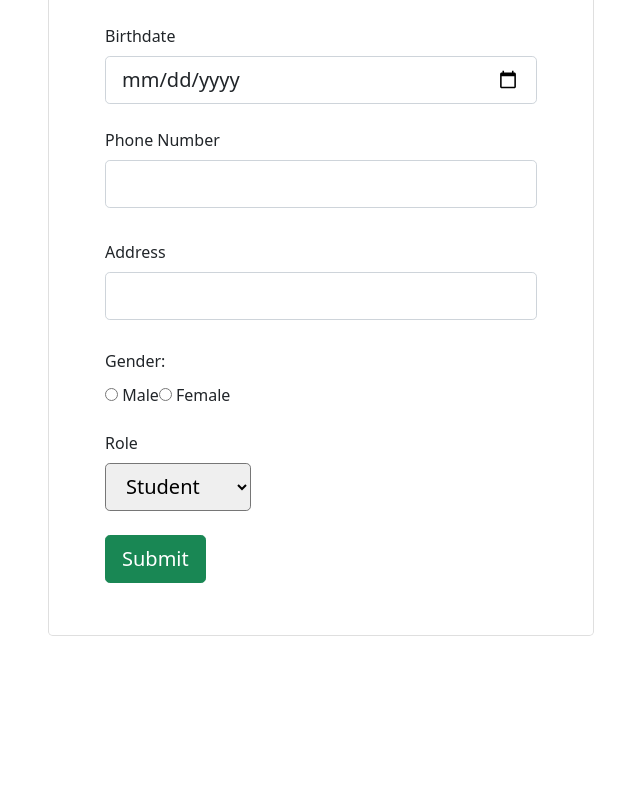
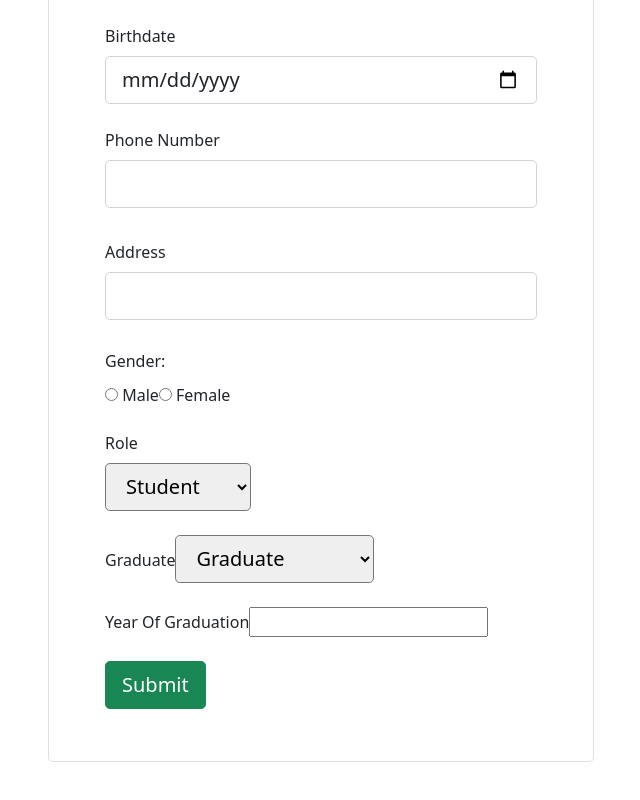
Before and after one commit to OmarAbdelzaher/SBE-WEBSITE-ITI-GP, a React (Create React App) app in the folder sbe-website-frontend/: page /signup in a window 1280 px wide. Shown: the part 1131-1931 px from the top of the page, without its empty margins (319-959 px from the left). Before the commit the page ends 1815 px from the top, so only its background shows below. Built offline with nearby package versions, Linux system fonts and the light colour scheme.

Commit message:
Handling Forms & APIs

```diff
--- a/sbe-website-frontend/package.json
+++ b/sbe-website-frontend/package.json
@@ -14,8 +14,11 @@
     "@testing-library/user-event": "^13.5.0",
     "axios": "^0.26.0",
     "bootstrap": "^5.1.3",
+    "js-cookie": "^3.0.1",
     "react": "^17.0.2",
     "react-bootstrap": "^2.1.2",
+    "react-datetime": "^3.1.1",
+    "react-daytime": "^1.3.0",
     "react-dom": "^17.0.2",
     "react-redux": "^7.2.6",
     "react-router-dom": "^5.3.0",
--- a/sbe-website-frontend/src/pages/SignupForm.js
+++ b/sbe-website-frontend/src/pages/SignupForm.js
@@ -1,11 +1,17 @@
 import React from "react";
 import Header from "../components/header";
 import { useState } from "react";
+// import Datetime from 'react-datetime';
+// import "react-datetime/css/react-datetime.css"
+import ReactDaytime from 'react-daytime';
 import axios from "axios";
 
-const studentUrl = "http://127.0.0.1:8000/api/students/"
-const staffUrl = "http://127.0.0.1:8000/api/staff/"
-const FacultyEmpUrl = "http://127.0.0.1:8000/api/facultyemps/"
+axios.defaults.xsrfCookieName = 'csrftoken'
+axios.defaults.xsrfHeaderName = 'X-CSRFToken'
+
+const studentUrl = "http://localhost:8000/api/students/"
+const staffUrl = "http://localhost:8000/api/staff/"
+const FacultyEmpUrl = "http://localhost:8000/api/facultyemps/"
 let url = ""
 
 const SignupForm = () => {
@@ -17,9 +23,13 @@ const SignupForm = () => {
     'birthdate':'',
     'address':'',
     'phone_number':'',
-    'role':'',
+    'role':'student',
     'password':'',
     'confirm_password':'',
+    'graduate':'',
+    'year_of_graduation':'',
+    'title':'',
+    'office_hours':'',
   });
 
   const handleChange = (event)=>{
@@ -31,9 +41,10 @@ const SignupForm = () => {
 
   // console.log(formData)
 
-  const submitForm = ()=>{
+  const submitForm = (e)=>{
+    e.preventDefault();
+
     const userFormData = new FormData();
-
     userFormData.append("fname", formData.fname)
     userFormData.append("lname", formData.lname)
     userFormData.append("email", formData.email)
@@ -42,6 +53,19 @@ const SignupForm = () => {
     userFormData.append("password", formData.password)
     userFormData.append("gender", formData.gender)
     userFormData.append("phone_number", formData.phone_number)
+    if (formData.role == "student")
+    {
+      userFormData.append("graduate",formData.phone_number)
+      userFormData.append("year_of_graduation",formData.year_of_graduation)
+    }
+    else if (formData.role == "dr" || formData.role == "ta")
+    {
+      userFormData.append("office_hours",formData.office_hours)
+    }
+    else if (formData.role == "employee")
+    {
+      userFormData.append("title",formData.title)
+    }
 
   try{
     if(formData.role == "student"){
@@ -54,7 +78,13 @@ const SignupForm = () => {
       url = FacultyEmpUrl
     }
     console.log(url)
-    axios.post(url,userFormData).then((response)=>{
+
+    axios.post(url,userFormData,
+    //   headers:{
+    //     "X-CSRFToken":Cookies.get('csrftoken')
+    //   }
+    // }
+    ).then((response)=>{
       console.log(response.data)
     });
   }
@@ -228,6 +258,58 @@ const SignupForm = () => {
                         </select>
                       </div>
                     </div>
+                    { formData.role === 'student' ?
+                   <>
+                   <br/>
+                    <div className="row">
+                    <div className="col-12">
+                       <label htmlFor="graduate">Graduate</label>
+                       <select className="select form-control-lg" onChange={handleChange} name="graduate">
+                        <option value="gradstd">Graduate</option>
+                        <option value="undergradstd">Undergraduate</option>
+                       </select>
+                      </div>
+                      </div>
+                    <br/>
+                    <div className="row">
+                    <div className="col-12">
+                      <label htmlFor="yeargrade">Year Of Graduation</label>
+                        <input type="number"
+                            name="year_of_graduation"
+                            id = "yeargrade"
+                        />
+                      </div>
+                      </div>
+                   </>
+                   : null
+                    }
+                    { formData.role == 'employee' ?
+                   <>
+                   <br/>
+                   <div className="row">
+                    <div className="col-12">
+                       <label htmlFor="title">Title</label>
+                       <input type="text"
+                           name="title"
+                       />
+                      </div>
+                      </div>
+                   </>
+                   : null
+               }
+                { formData.role == 'dr' || formData.role == 'ta' ?
+                   <>
+                   <br/>
+                   <div className="row">
+                    <div className="col-12">
+                       <label >Office Hours</label>
+                       <ReactDaytime name = 'office_hours' />
+                      </div>
+                      </div>
+                   </>
+                   : null
+               }
+
                     <br/>
                     <button
                       type="submit"
```
Also changed, not shown: 4 other files (tests, documents, lock files or other folders).
